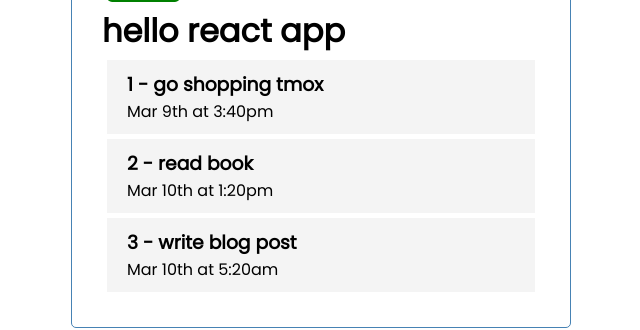
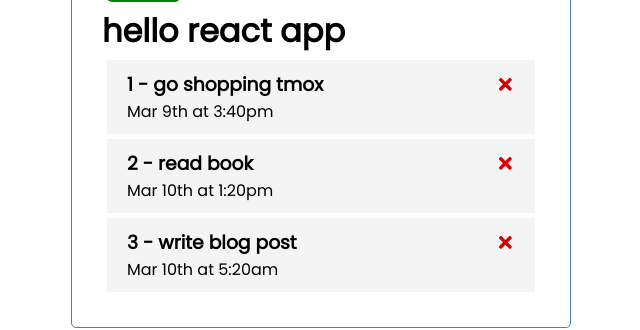
Before and after one commit to codephillip/HelloReact, a React (Create React App) app: page / in a window 1280 px wide. Shown: the part 299-629 px from the top of the page, without its empty margins (319-959 px from the left). Built offline with nearby package versions, Linux system fonts and the light colour scheme.

Commit message:
added delete functionality

```diff
--- a/src/App.js
+++ b/src/App.js
@@ -40,11 +40,22 @@
         // setTasks([...tasks, {id: 4, text: "buy shoes", day: "Mar 20th at 3:09pm", reminder: true}])
 
     )
+
+    const deleteTask = (id) => {
+        console.log('delete', id)
+        setTasks(tasks.filter((task) => task.id !== id))
+    }
+
     return (
         <div className="container">
             <Header title="page1"/>
             <h1>hello react app</h1>
-            <Tasks tasks={tasks}/>
+
+            {
+                tasks.length > 0
+                    ? <Tasks tasks={tasks} onDelete={deleteTask}/>
+                    : 'No tasks available'
+            }
         </div>
     );
 }
--- a/src/components/Task.js
+++ b/src/components/Task.js
@@ -1,7 +1,12 @@
-const Task = ({task}) => {
+import {FaTimes} from 'react-icons/fa'
+
+const Task = ({task, onDelete}) => {
     return (
         <div className="task">
-            <h3>{task.id} - {task.text}</h3>
+            <h3>{task.id} - {task.text}
+                <FaTimes color={'#db0000'} style={{cursor: 'pointer'}}
+                         onClick={() => onDelete(task.id)}/>
+            </h3>
             <p>{task.day}</p>
         </div>
     )
--- a/src/components/Tasks.js
+++ b/src/components/Tasks.js
@@ -1,13 +1,13 @@
 import Task from './Task'
 
-const Tasks = ({tasks}) => {
+const Tasks = ({tasks, onDelete}) => {
     return (
         <>
             {
                 tasks.map((task) => (
                     // item has to be unique add key attribute
                     // <h3 key={task.id}>{task.id} - {task.text}</h3>
-                    <Task key={task.id} task={task}/>
+                    <Task key={task.id} task={task} onDelete={onDelete}/>
                 ))
             }
         </>
```
Also changed, not shown: 2 other files (tests, documents, lock files or other folders).
